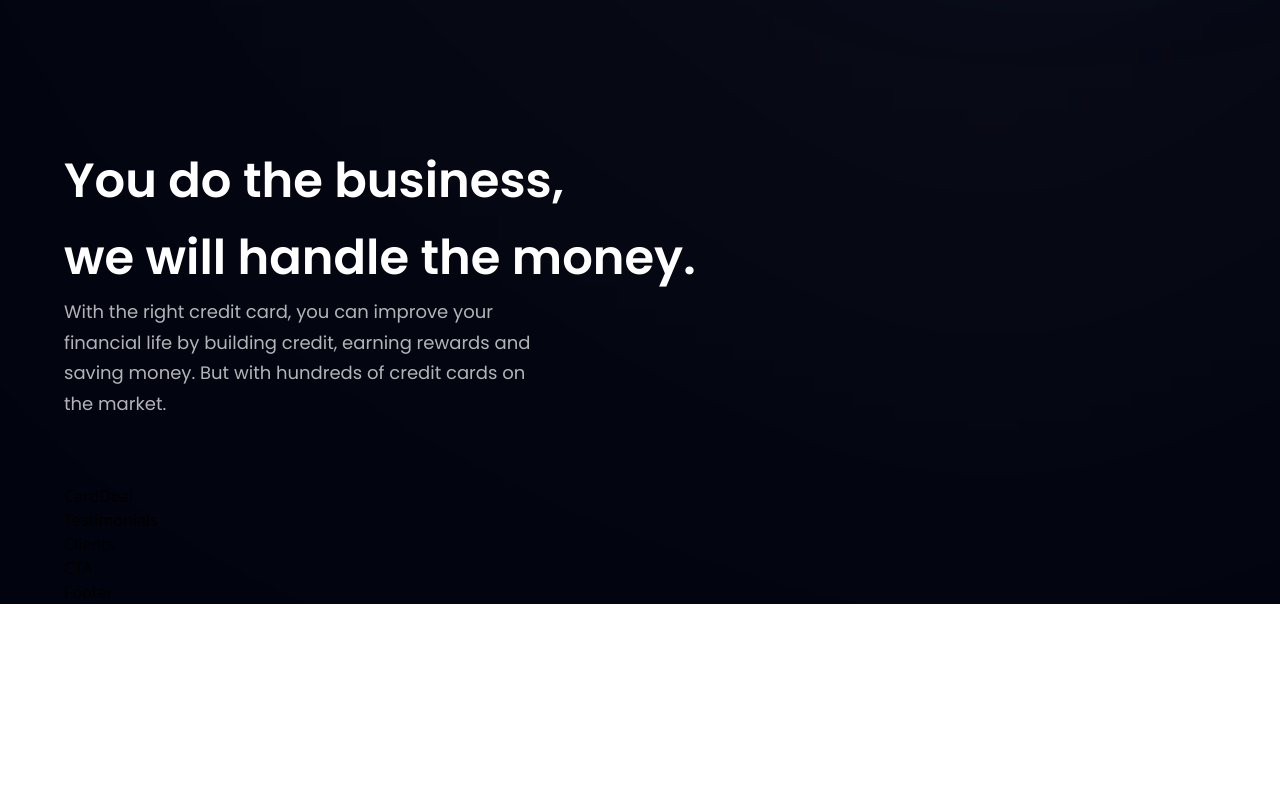
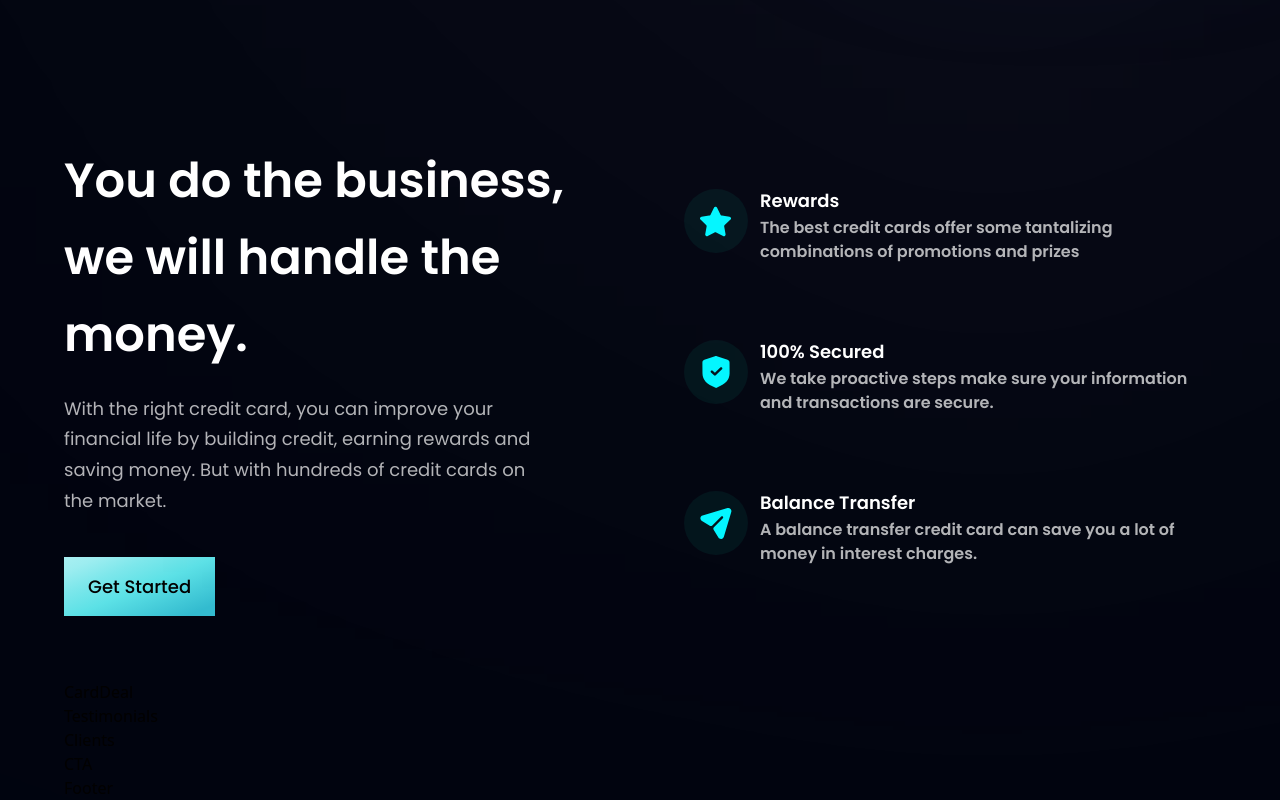
Before and after one commit to sajeed11/Bank_Site, a React (Vite) app: page / in a window 1280 px wide. Shown: the part 890-1690 px from the top of the page. Before the commit the page ends 1494 px from the top, so only its background shows below. Built offline with nearby package versions, Linux system fonts and the light colour scheme.

Commit message:
Fourth Day

```diff
--- a/src/components/Business.jsx
+++ b/src/components/Business.jsx
@@ -1,6 +1,28 @@
 import { features } from "../constants";
 import styles, { layout } from "../style";
-import Buttons from "./Button";
+import Button from "./Button";
+
+const FeatureCard = ({ icon, title, content, index }) => (
+  <div
+    className={`flex flex-row p-6 rounded-[20px] ${
+      index !== features.length - 1 ? "mb-6" : "mb-0"
+    } feature-card`}
+  >
+    <div
+      className={`w-[64px] h-[64px] rounded-full ${styles.flexCenter} bg-dimBlue`}
+    >
+      <img src={icon} alt="icon" className="w-[50%] h-[50%] object-contain" />
+    </div>
+    <div className="flex-1 flex flex-col ml-3">
+      <h4 className="font-poppins font-semibold text-white text-[18px] leading-[23px] mb-1">
+        {title}
+      </h4>
+      <p className="font-poppins font-semibold text-dimWhite text-[16px] leading-[24px] mb-1">
+        {content}
+      </p>
+    </div>
+  </div>
+);
 
 const Business = () => {
   return (
@@ -11,11 +33,19 @@
           <br className="sm:block hidden" />
           we will handle the money.
         </h2>
-        <p className={`${styles.paragraph} max-w-[470px]`}>
+        <p className={`${styles.paragraph} max-w-[470px] mt-5`}>
           With the right credit card, you can improve your financial life by
           building credit, earning rewards and saving money. But with hundreds
           of credit cards on the market.
         </p>
+
+        <Button styles="mt-10" />
+      </div>
+
+      <div className={`${layout.sectionImg} flex-col`}>
+        {features.map((feature, index) => (
+          <FeatureCard key={feature.id} {...feature} index={index} />
+        ))}
       </div>
     </section>
   );
--- a/src/components/Button.jsx
+++ b/src/components/Button.jsx
@@ -1,7 +1,14 @@
 import React from "react";
 
-const Button = () => {
-  return <div>Button</div>;
+const Button = ({ styles }) => {
+  return (
+    <button
+      type="button"
+      className={`py-4 px-6 bg-blue-gradient font-poppins font-medium text-[18px] text-primay outline-none ${styles}`}
+    >
+      Get Started
+    </button>
+  );
 };
 
 export default Button;
```
